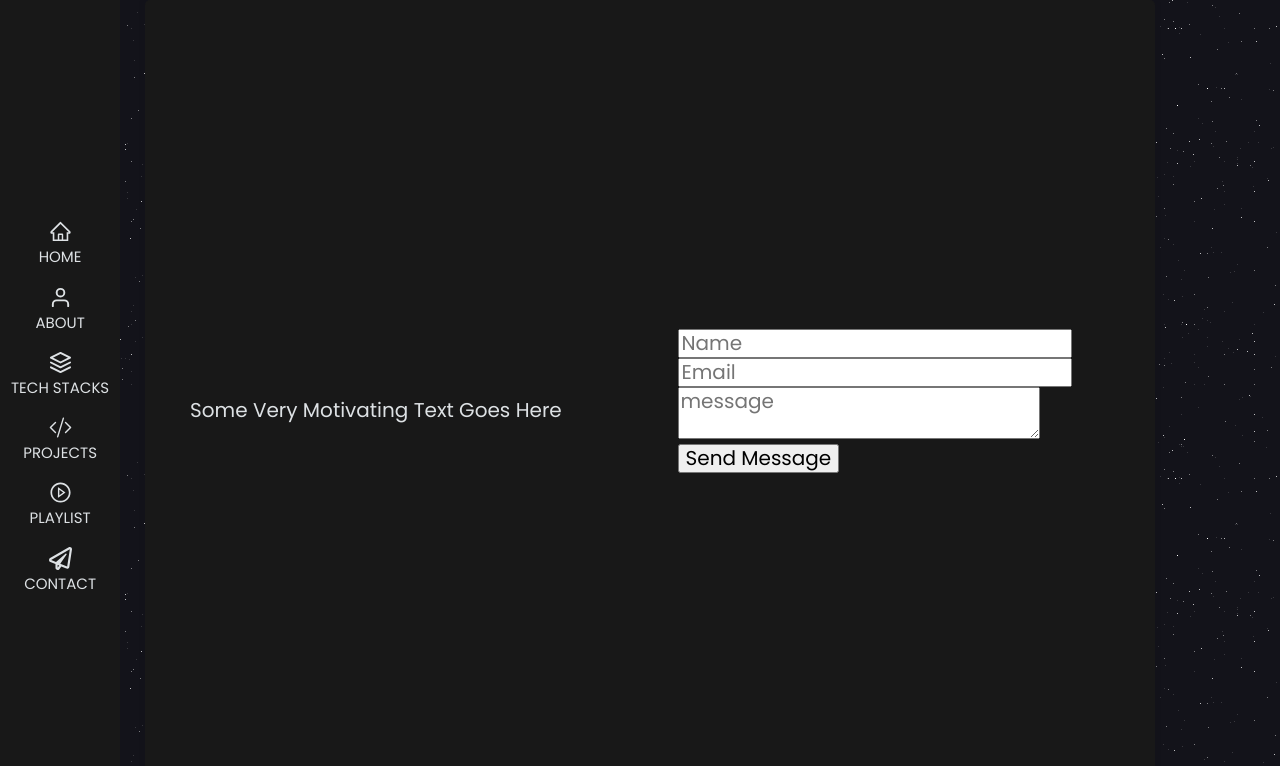
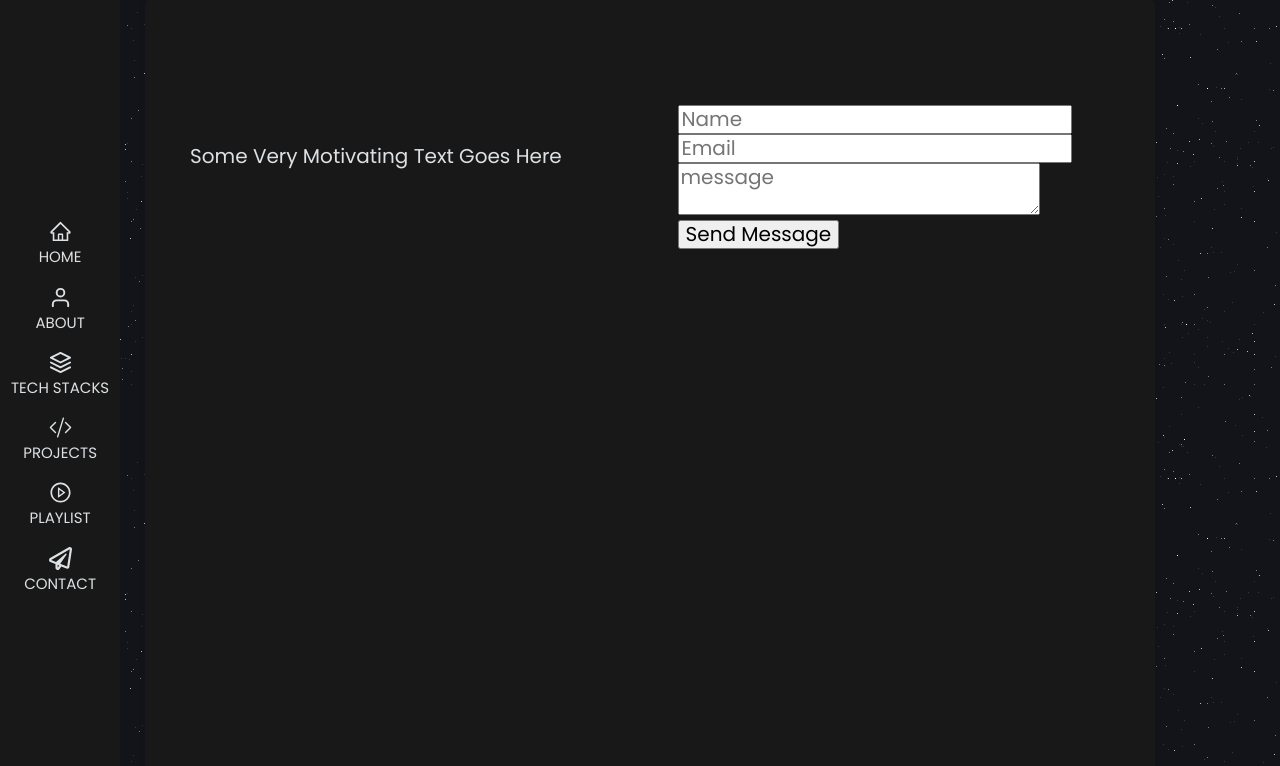
Before and after one commit to DineshS92/portfolio, a Gatsby site: page /contact in a window 1280 px wide. Shown: the top 766 px of the page. Built offline with nearby package versions, Linux system fonts and the light colour scheme; Gatsby itself is replaced by a stand-in of ours; no server answers.

Commit message:
contact page style

```diff
--- a/src/pages/contact.js
+++ b/src/pages/contact.js
@@ -8,7 +8,7 @@ const StyledContact = styled.div`
   display: grid;
   gap: 1.5rem;
   grid-template-columns: repeat(auto-fit, minmax(300px, 1fr));
-  align-items: center;
+  /* align-items: center; */
   /* justify-items: center; */
   .distance {
     padding: 4rem 2rem;
@@ -21,8 +21,11 @@ const StyledContact = styled.div`
 
 const StyledForm = styled.form`
     /* /* height: 100%; */
-    max-width: 100%;
-    padding: 3rem 2rem;
+    padding: 0 2rem;
+    input {
+      max-width: 100%;
+      overflow: unset;
+    }
     .courses {
       display: none;
     }
```
